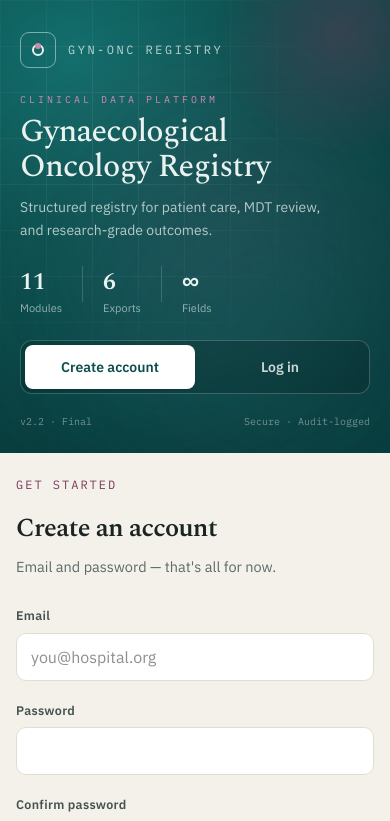
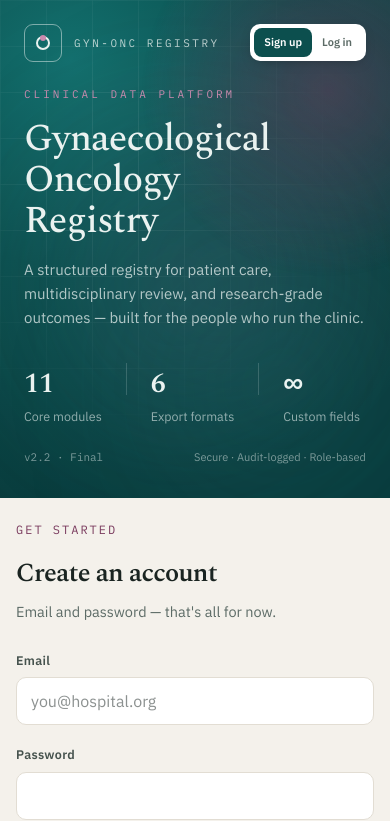
Before and after one commit to tnguruve/gyn-onc-registry, a Next.js app: page /login in a window 390 px wide. Shown: the top 821 px of the page. Built offline with nearby package versions, Linux system fonts and the light colour scheme; no server answers.

Commit message:
fix(auth): match desktop green panel on mobile with header login pill

```diff
--- a/src/components/auth/auth-flow.tsx
+++ b/src/components/auth/auth-flow.tsx
@@ -1,6 +1,6 @@
 "use client";
 
-import { useActionState, useCallback, useEffect, useState } from "react";
+import { useActionState, useCallback, useEffect, useRef, useState } from "react";
 import { useRouter, useSearchParams } from "next/navigation";
 import { loginAction, signupAction, type AuthFormState } from "@/app/actions";
 import { WelcomeBrandPanel } from "@/components/auth/welcome-brand-panel";
@@ -20,10 +20,18 @@ export function AuthFlow({ error, initialMode = "signup" }: { error?: string; in
     error && initialMode === "login" ? { error } : null,
   );
 
+  const formRef = useRef<HTMLDivElement>(null);
+
   useEffect(() => {
     const urlMode = searchParams.get("mode") === "login" ? "login" : "signup";
     setMode(urlMode);
   }, [searchParams]);
+
+  useEffect(() => {
+    if (typeof window !== "undefined" && window.matchMedia("(max-width: 1023px)").matches) {
+      formRef.current?.scrollIntoView({ behavior: "smooth", block: "start" });
+    }
+  }, [mode]);
 
   const switchMode = useCallback(
     (next: Mode) => {
@@ -33,16 +41,19 @@ export function AuthFlow({ error, initialMode = "signup" }: { error?: string; in
     [router],
   );
 
-  const modeToggle = <AuthModeToggle mode={mode} onSwitch={switchMode} variant="on-brand" />;
+  const headerAuth = <AuthModeToggle mode={mode} onSwitch={switchMode} variant="header-pill" />;
   const modeToggleDesktop = (
     <AuthModeToggle mode={mode} onSwitch={switchMode} variant="on-paper" className="mb-8 hidden lg:flex" />
   );
 
   return (
     <div className="flex min-h-[100dvh] flex-col bg-[#F4F1EB] lg:flex-row lg:overflow-hidden">
-      <WelcomeBrandPanel mobileAuthTabs={modeToggle} />
+      <WelcomeBrandPanel headerAuthTabs={headerAuth} />
 
-      <div className="relative flex flex-1 items-start justify-center px-4 py-6 sm:px-8 sm:py-10 lg:items-center lg:p-10">
+      <div
+        ref={formRef}
+        className="relative flex flex-1 scroll-mt-2 items-start justify-center px-4 py-6 sm:px-8 sm:py-10 lg:scroll-mt-0 lg:items-center lg:p-10"
+      >
         <div className="w-full max-w-[400px]">
           {modeToggleDesktop}
 
@@ -164,9 +175,34 @@ function AuthModeToggle({
 }: {
   mode: Mode;
   onSwitch: (mode: Mode) => void;
-  variant: "on-brand" | "on-paper";
+  variant: "on-brand" | "on-paper" | "header-pill";
   className?: string;
 }) {
+  if (variant === "header-pill") {
+    return (
+      <div className={`flex rounded-[10px] bg-white p-1 shadow-[0_4px_14px_-6px_rgba(0,0,0,0.35)] ${className}`}>
+        <button
+          type="button"
+          onClick={() => onSwitch("signup")}
+          className={`rounded-[8px] px-2.5 py-1.5 text-[11px] font-semibold transition sm:px-3 sm:text-xs ${
+            mode === "signup" ? "bg-[#0C4F4E] text-white" : "text-[#5C6B66]"
+          }`}
+        >
+          Sign up
+        </button>
+        <button
+          type="button"
+          onClick={() => onSwitch("login")}
+          className={`rounded-[8px] px-2.5 py-1.5 text-[11px] font-semibold transition sm:px-3 sm:text-xs ${
+            mode === "login" ? "bg-[#0C4F4E] text-white" : "text-[#5C6B66]"
+          }`}
+        >
+          Log in
+        </button>
+      </div>
+    );
+  }
+
   const isBrand = variant === "on-brand";
   return (
     <div
--- a/src/components/auth/welcome-brand-panel.tsx
+++ b/src/components/auth/welcome-brand-panel.tsx
@@ -5,10 +5,10 @@ import { CountUpStat, InfinityStat } from "@/components/auth/count-up-stat";
 import { useReducedMotion } from "@/components/auth/use-reduced-motion";
 
 type WelcomeBrandPanelProps = {
-  mobileAuthTabs?: ReactNode;
+  headerAuthTabs?: ReactNode;
 };
 
-function WelcomeBrandPanelInner({ mobileAuthTabs }: WelcomeBrandPanelProps) {
+function WelcomeBrandPanelInner({ headerAuthTabs }: WelcomeBrandPanelProps) {
   const reducedMotion = useReducedMotion();
   const panelRef = useRef<HTMLDivElement>(null);
   const gridRef = useRef<HTMLDivElement>(null);
@@ -50,74 +50,23 @@ function WelcomeBrandPanelInner({ mobileAuthTabs }: WelcomeBrandPanelProps) {
     };
   }, [reducedMotion]);
 
-  const aurora = !reducedMotion ? (
+  return (
+    <div
+      ref={panelRef}
+      className="welcome-brand-panel relative flex w-full shrink-0 flex-col justify-between overflow-hidden p-6 pb-8 text-[#EAF2F0] sm:p-8 sm:pb-10 lg:min-h-[100dvh] lg:w-[44%] lg:p-14 lg:pb-12 xl:min-w-[460px]"
+    >
+      {!reducedMotion ? (
         <>
           <div aria-hidden className="welcome-aurora welcome-aurora-1" />
           <div aria-hidden className="welcome-aurora welcome-aurora-2" />
           <div aria-hidden className="welcome-aurora welcome-aurora-3" />
         </>
-  ) : null;
-
-  return (
-    <>
-      {/* Mobile — full green brand hero */}
-      <div className="welcome-brand-panel relative shrink-0 overflow-hidden text-[#EAF2F0] lg:hidden">
-        {aurora}
-        <div
-          aria-hidden
-          className="pointer-events-none absolute -top-24 -right-20 h-64 w-64 opacity-80"
-        >
-          <div className={`welcome-plum-glow h-full w-full rounded-full ${reducedMotion ? "opacity-70" : ""}`} />
-        </div>
-        <div aria-hidden className="welcome-grid-overlay pointer-events-none absolute inset-0 opacity-20" />
-
-        <div className="relative px-5 pb-6 pt-8">
-          <BrandLogo compact />
-
-          <div className="welcome-stagger-item mt-6 font-mono-data text-[10px] tracking-[3px] text-[#C98AAE] uppercase">
-            Clinical Data Platform
-          </div>
-          <h1 className="welcome-stagger-item font-display mt-2 max-w-[16ch] text-[32px] leading-[1.08] font-medium tracking-tight">
-            Gynaecological Oncology Registry
-          </h1>
-          <p className="welcome-stagger-item mt-3 max-w-[36ch] text-[14px] leading-relaxed text-[rgba(234,242,240,0.74)]">
-            Structured registry for patient care, MDT review, and research-grade outcomes.
-          </p>
-
-          <div className="welcome-stagger-item mt-6 flex gap-5">
-            <StatBlock label="Modules">
-              <CountUpStat value={11} reducedMotion={reducedMotion} className="font-display text-2xl font-semibold" />
-            </StatBlock>
-            <div className="h-9 w-px bg-[rgba(234,242,240,0.18)]" />
-            <StatBlock label="Exports">
-              <CountUpStat value={6} reducedMotion={reducedMotion} className="font-display text-2xl font-semibold" />
-            </StatBlock>
-            <div className="h-9 w-px bg-[rgba(234,242,240,0.18)]" />
-            <StatBlock label="Fields">
-              <InfinityStat reducedMotion={reducedMotion} className="font-display text-2xl font-semibold" />
-            </StatBlock>
-          </div>
-
-          {mobileAuthTabs ? <div className="mt-6">{mobileAuthTabs}</div> : null}
-
-          <div className="mt-5 flex justify-between font-mono-data text-[10px] text-[rgba(234,242,240,0.45)]">
-            <span>v2.2 · Final</span>
-            <span>Secure · Audit-logged</span>
-          </div>
-        </div>
-      </div>
-
-      {/* Desktop brand panel */}
-      <div
-        ref={panelRef}
-        className="welcome-brand-panel relative hidden w-full shrink-0 flex-col justify-between overflow-hidden p-8 pb-10 text-[#EAF2F0] lg:flex lg:w-[44%] lg:min-w-0 lg:p-14 lg:pb-12 xl:min-w-[460px]"
-      >
-        {aurora}
+      ) : null}
 
       <div
         ref={glowRef}
         aria-hidden
-          className="pointer-events-none absolute -top-[120px] -right-40 h-[520px] w-[520px]"
+        className="pointer-events-none absolute -top-[100px] -right-32 h-[380px] w-[380px] lg:-top-[120px] lg:-right-40 lg:h-[520px] lg:w-[520px]"
       >
         <div className={`welcome-plum-glow h-full w-full rounded-full ${reducedMotion ? "opacity-70" : ""}`} />
       </div>
@@ -128,73 +77,80 @@ function WelcomeBrandPanelInner({ mobileAuthTabs }: WelcomeBrandPanelProps) {
         className="welcome-grid-overlay pointer-events-none absolute inset-0"
       />
 
-        <div className="welcome-stagger-item relative flex items-center gap-3" style={{ animationDelay: "0.06s" }}>
+      <div className="welcome-stagger-item relative flex items-start justify-between gap-3" style={{ animationDelay: "0.06s" }}>
         <BrandLogo />
+        {headerAuthTabs ? <div className="shrink-0 lg:hidden">{headerAuthTabs}</div> : null}
       </div>
 
-        <div className="relative">
+      <div className="relative my-6 lg:my-0">
         <div
-            className="welcome-stagger-item font-mono-data mb-5 text-xs tracking-[3px] text-[#C98AAE] uppercase"
+          className="welcome-stagger-item font-mono-data mb-4 text-[11px] tracking-[3px] text-[#C98AAE] uppercase sm:mb-5 sm:text-xs"
           style={{ animationDelay: "0.1s" }}
         >
           Clinical Data Platform
         </div>
         <h1
-            className="welcome-stagger-item font-display mb-5 max-w-[14ch] text-[36px] leading-[1.08] font-medium tracking-tight xl:text-[50px]"
+          className="welcome-stagger-item font-display mb-4 max-w-[14ch] text-[38px] leading-[1.08] font-medium tracking-tight sm:text-[44px] lg:mb-5 xl:text-[50px]"
           style={{ animationDelay: "0.16s" }}
         >
           Gynaecological Oncology Registry
         </h1>
         <p
-            className="welcome-stagger-item max-w-[40ch] text-[16.5px] leading-relaxed text-[rgba(234,242,240,0.74)]"
+          className="welcome-stagger-item max-w-[40ch] text-[15px] leading-relaxed text-[rgba(234,242,240,0.74)] sm:text-[16.5px]"
           style={{ animationDelay: "0.24s" }}
         >
           A structured registry for patient care, multidisciplinary review, and research-grade outcomes — built for
           the people who run the clinic.
         </p>
-          <div className="welcome-stagger-item mt-8 flex flex-wrap gap-6 sm:mt-10 sm:gap-8" style={{ animationDelay: "0.32s" }}>
+        <div
+          className="welcome-stagger-item mt-8 flex flex-wrap gap-6 sm:gap-8 lg:mt-10"
+          style={{ animationDelay: "0.32s" }}
+        >
           <StatBlock label="Core modules">
             <CountUpStat
               value={11}
               reducedMotion={reducedMotion}
-                className="font-display text-[30px] font-semibold"
+              className="font-display text-[28px] font-semibold sm:text-[30px]"
             />
           </StatBlock>
-            <div className="h-10 w-px bg-[rgba(234,242,240,0.18)]" />
+          <div className="h-8 w-px bg-[rgba(234,242,240,0.18)]" />
           <StatBlock label="Export formats">
-              <CountUpStat value={6} reducedMotion={reducedMotion} className="font-display text-[30px] font-semibold" />
+            <CountUpStat
+              value={6}
+              reducedMotion={reducedMotion}
+              className="font-display text-[28px] font-semibold sm:text-[30px]"
+            />
           </StatBlock>
-            <div className="h-10 w-px bg-[rgba(234,242,240,0.18)]" />
+          <div className="h-8 w-px bg-[rgba(234,242,240,0.18)]" />
           <StatBlock label="Custom fields">
-              <InfinityStat reducedMotion={reducedMotion} className="font-display text-[30px] font-semibold" />
+            <InfinityStat
+              reducedMotion={reducedMotion}
+              className="font-display text-[28px] font-semibold sm:text-[30px]"
+            />
           </StatBlock>
         </div>
       </div>
 
       <div
-          className="welcome-stagger-item relative flex justify-between text-xs text-[rgba(234,242,240,0.5)]"
+        className="welcome-stagger-item relative flex justify-between text-[11px] text-[rgba(234,242,240,0.5)] sm:text-xs"
         style={{ animationDelay: "0.42s" }}
       >
         <span className="font-mono-data">v2.2 · Final</span>
-          <span className="hidden sm:inline">Secure · Audit-logged · Role-based</span>
-          <span className="sm:hidden">Secure · Audit-logged</span>
+        <span>Secure · Audit-logged · Role-based</span>
       </div>
     </div>
-    </>
   );
 }
 
-function BrandLogo({ compact }: { compact?: boolean }) {
-  const box = compact ? "h-9 w-9" : "h-[38px] w-[38px]";
-  const dot = compact ? "h-3 w-3" : "h-3.5 w-3.5";
+function BrandLogo() {
   return (
     <div className="flex items-center gap-3">
-      <div className={`flex ${box} items-center justify-center rounded-[9px] border border-[rgba(234,242,240,0.5)]`}>
-        <div className={`relative ${dot} rounded-full border-2 border-[#EAF2F0]`}>
+      <div className="flex h-[38px] w-[38px] items-center justify-center rounded-[9px] border border-[rgba(234,242,240,0.5)]">
+        <div className="relative h-3.5 w-3.5 rounded-full border-2 border-[#EAF2F0]">
           <div className="absolute -top-[3px] left-1/2 h-1.5 w-1.5 -translate-x-1/2 rounded-full bg-[#C98AAE]" />
         </div>
       </div>
-      <div className="font-mono-data text-xs tracking-[2.5px] text-[rgba(234,242,240,0.78)] uppercase">
+      <div className="font-mono-data text-[11px] tracking-[2.5px] text-[rgba(234,242,240,0.78)] uppercase sm:text-xs">
         Gyn-Onc Registry
       </div>
     </div>
@@ -205,7 +161,7 @@ function StatBlock({ label, children }: { label: string; children: ReactNode })
   return (
     <div>
       <div>{children}</div>
-      <div className="mt-0.5 text-[11px] text-[rgba(234,242,240,0.6)]">{label}</div>
+      <div className="mt-0.5 text-[12.5px] text-[rgba(234,242,240,0.6)]">{label}</div>
     </div>
   );
 }
```
Lines whose indentation alone changed are shown as unchanged.
